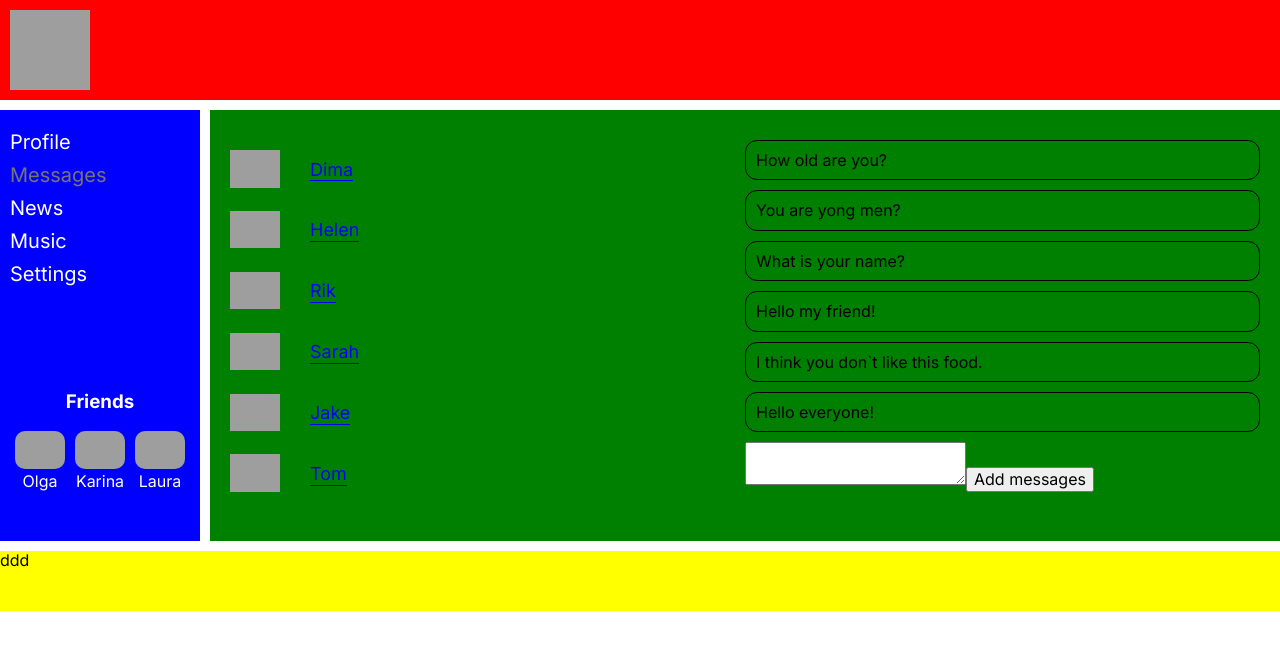
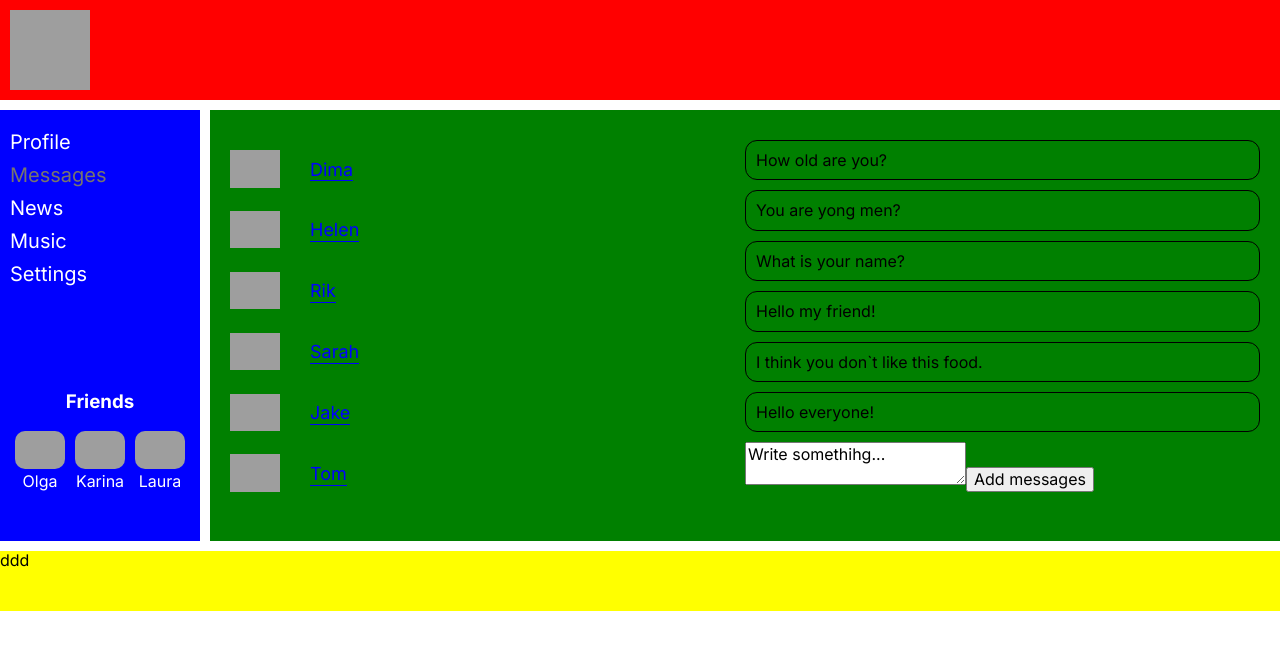
Before and after one commit to Ruslan-Polyanski/social-network, a React (Create React App) app: page /dialogs in a window 1280 px wide. Shown: the top 650 px of the page. Built offline with nearby package versions, Linux system fonts and the light colour scheme; grey boxes are pictures that could not be loaded.

Commit message:
feat: add function for add posts in messages

```diff
--- a/src/App.js
+++ b/src/App.js
@@ -12,7 +12,7 @@ import Settings from "./components/section/settings/Settings";
 
 
 
-const App = ({dispatch, dataTextArea, friends, dataPost, dataDialogs, dataText, navItem}) => {
+const App = ({dispatch, dataTextArea, dataContentTextArea, friends, dataPost, dataDialogs, dataText, navItem}) => {
 
   return (
     <BrowserRouter>
@@ -22,7 +22,7 @@ const App = ({dispatch, dataTextArea, friends, dataPost, dataDialogs, dataText,
       <div className="background">
         <Routes>
           <Route path="/profile" element={<Section dispatch={dispatch} dataTextArea={dataTextArea} dataPost={dataPost}/>} />
-          <Route path="/dialogs/*" element={<Dialogs dataDialogs={dataDialogs} dataText={dataText} />} />
+          <Route path="/dialogs/*" element={<Dialogs dispatch={dispatch} dataContentTextArea={dataContentTextArea} dataDialogs={dataDialogs} dataText={dataText} />} />
           <Route path="/news" element={<News/>} />
           <Route path="/music" element={<Music/>} />
           <Route path="/settings" element={<Settings/>} />
--- a/src/Redux.jsx
+++ b/src/Redux.jsx
@@ -1,5 +1,7 @@
 const ADD_POST = "ADD-POST";
 const CHANGE_TEXT = "CHANGE-TEXT";
+const ADD_CONTENT_DIALOG = "ADD-CONTENT";
+const CHANGE_CONTENT_DIALOG = "CHANGE-CONTENT-DIALOG";
 
 const store = {
   _state: {
@@ -11,15 +13,6 @@ const store = {
         {id: 3, text: "text 4", like: 7},
         {id: 4, text: "text 5", like: 23},
         {id: 5, text: "text 6", like: 11},
-      ],
-
-      dataText: [
-        {id: 0, text: "How old are you?"},
-        {id: 1, text: "You are yong men?"},
-        {id: 2, text: "What is your name?"},
-        {id: 3, text: "Hello my friend!"},
-        {id: 4, text: "I think you don`t like this food."},
-        {id: 5, text: "Hello everyone!"},
       ],
 
       dataTextArea: "Write something!"
@@ -36,6 +29,17 @@ const store = {
         {id: 4, name: "Jake"},
         {id: 5, name: "Tom"},
       ],
+
+      dataText: [
+        {id: 0, text: "How old are you?"},
+        {id: 1, text: "You are yong men?"},
+        {id: 2, text: "What is your name?"},
+        {id: 3, text: "Hello my friend!"},
+        {id: 4, text: "I think you don`t like this food."},
+        {id: 5, text: "Hello everyone!"},
+      ],
+
+      dataContentTextArea: "Write somethihg..."
 
     },
 
@@ -80,6 +84,19 @@ const store = {
         this._state.profile.dataTextArea = action.writeText;
         this._stateUpdate(this._state)
       }
+      if(action.type === ADD_CONTENT_DIALOG){
+        const newMessage = {
+          id: this._state.messages.dataText.length,
+          text: this._state.messages.dataContentTextArea
+        }
+        this._state.messages.dataText.push(newMessage)
+        this._state.messages.dataContentTextArea = ""
+        this._stateUpdate(this._state)
+      }
+      if(action.type === CHANGE_CONTENT_DIALOG){
+        this._state.messages.dataContentTextArea = action.writeText;
+        this._stateUpdate(this._state)
+      }
     }
 }
 
@@ -87,5 +104,9 @@ export const addPostActionCreator = () => ({type: ADD_POST});
 
 export const changeTextActionCreator = (text) => ({type: CHANGE_TEXT, writeText: text});
 
+export const addContentActionCreator = () => ({type: ADD_CONTENT_DIALOG});
+
+export const changeContentActionCreator = (text) => ({type: CHANGE_CONTENT_DIALOG, writeText: text});
+
 
 export default store;
--- a/src/components/section/dialogs/Dialogs.jsx
+++ b/src/components/section/dialogs/Dialogs.jsx
@@ -2,16 +2,23 @@ import React from "react";
 import style from "./Dialogs.module.css";
 import DialogItem from "./dilagItem/DialogItem";
 import DialogText from "./dialogText/DialogText";
+import { addContentActionCreator, changeContentActionCreator } from "../../../Redux.jsx";
 
 
 
 
-const Dialogs = ({dataDialogs, dataText}) => {
+const Dialogs = ({dispatch, dataContentTextArea, dataDialogs, dataText}) => {
 
     const content = React.createRef();
 
+    const changeContent = () => {
+        const action = changeContentActionCreator(content.current.value);
+        dispatch(action)
+    }
+
     const addContent = () => {
-        alert(content.current.value)
+        const action = addContentActionCreator()
+        dispatch(action)
     }
 
     return (
@@ -26,7 +33,7 @@ const Dialogs = ({dataDialogs, dataText}) => {
                     return <DialogText key={item.id} id={item.id} text={item.text}/>
                 })}
                 <div className="addMessages">
-                    <textarea ref={content}></textarea>
+                    <textarea onChange={changeContent} ref={content} value={dataContentTextArea}></textarea>
                     <button onClick={addContent}>Add messages</button>
                 </div>
            </div>
--- a/src/index.js
+++ b/src/index.js
@@ -14,7 +14,8 @@ const reRender = (state) => {
             navItem={state.navItem}
             dataPost={state.profile.dataPost}
             dataDialogs={state.messages.dataDialogs}
-            dataText={state.profile.dataText}
+            dataText={state.messages.dataText}
+            dataContentTextArea={state.messages.dataContentTextArea}
         />
       </React.StrictMode>
     );
```
